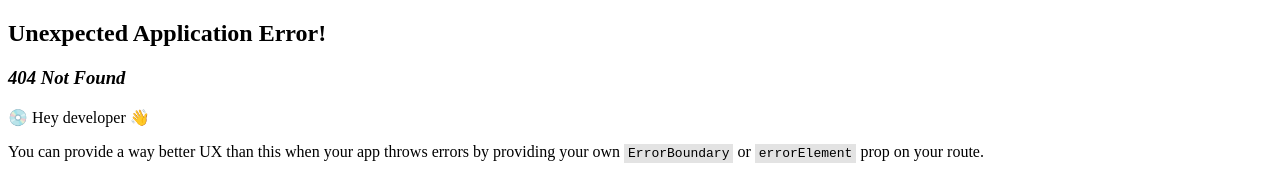
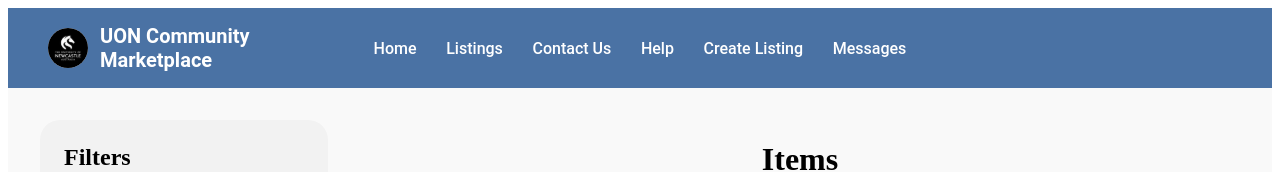
Before and after one commit to Cag1710/UON-Community-Marketplace, a React (Vite) app in the folder front-end/: page /listings in a window 1280 px wide. Before the commit this address had no page. Shown: the top 172 px of the page. Built offline with nearby package versions, Linux system fonts and the light colour scheme; no server answers.

Commit message:
Merged Tylers messaging page

```diff
--- a/front-end/src/App.css
+++ b/front-end/src/App.css
@@ -120,9 +120,8 @@ input {
   font-family: 'Roboto', sans-serif;
 }
 
-/* Optional: style checkbox itself */
 .checkbox-container input[type="checkbox"] {
   width: 16px;
   height: 16px;
-  accent-color: #4A72A4; /* Blue tick on supported browsers */
+  accent-color: #4A72A4;
 }
--- a/front-end/src/components/Navbar.jsx
+++ b/front-end/src/components/Navbar.jsx
@@ -21,6 +21,7 @@ function Navbar() {
         <Link to="/contact" style={styles.link}>Contact Us</Link>
         <Link to="/help" style={styles.link}>Help</Link>
         <Link to="/create-listing" style={styles.link}>Create Listing</Link>
+        <Link to="/messages" style={styles.link}>Messages</Link>
       </div>
 
       <div style={styles.profile}>
```
Also changed, not shown: front-end/src/App.jsx (+16 -0 lines).
